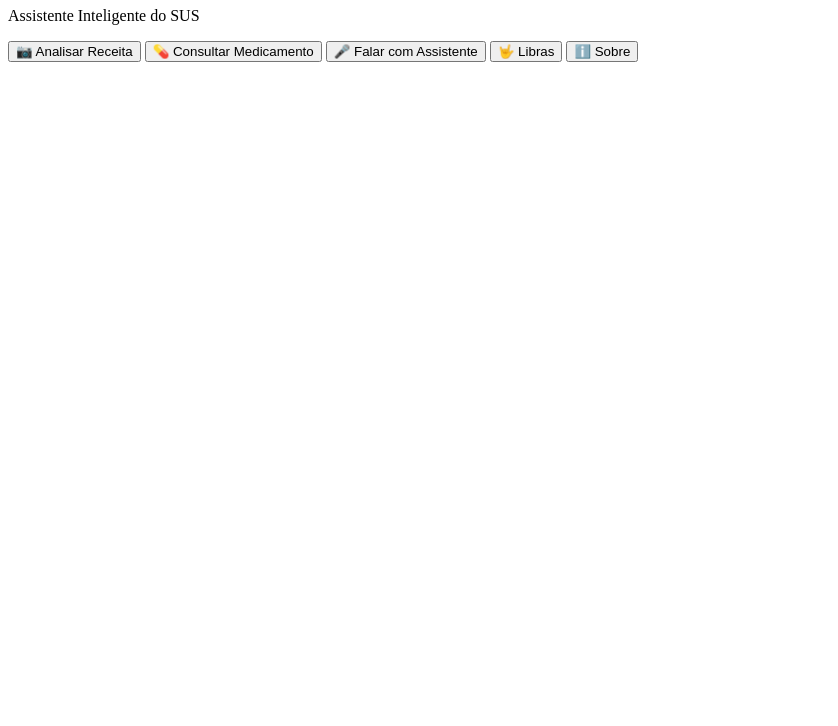
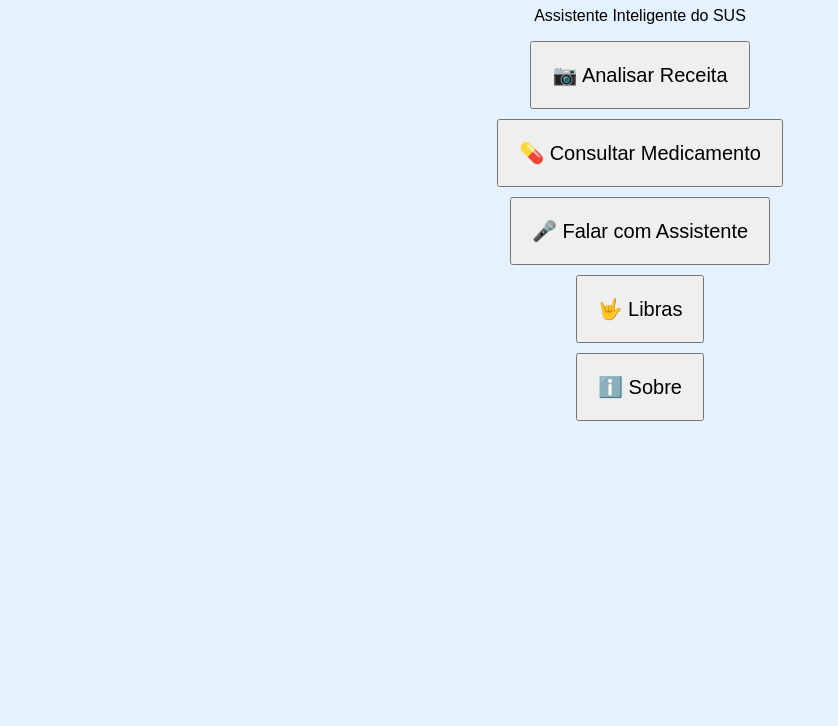
Before and after one commit to cristianecastelluci-cyber/validador-receitas, a plain HTML site: page index.html in a window 1280 px wide. Shown: the part 74-800 px from the top of the page, without its empty margins (0-838 px from the left). Drawn offline with Linux system fonts and the light colour scheme.

Commit message:
Update style.css

```diff
--- a/style.css
+++ b/style.css
@@ -1,29 +1,12 @@
-document.getElementById("receita").onclick=()=>{
-
-alert("Em breve: leitura automática da receita.");
-
+body {
+  background: #e3f2fd;
+  font-family: Arial;
+  text-align: center;
 }
 
-document.getElementById("medicamento").onclick=()=>{
-
-alert("Em breve: consulta dos medicamentos.");
-
+button {
+  display: block;
+  margin: 10px auto;
+  padding: 20px;
+  font-size: 20px;
 }
-
-document.getElementById("voz").onclick=()=>{
-
-alert("Em breve: assistente por voz.");
-
-}
-
-document.getElementById("libras").onclick=()=>{
-
-alert("Em breve: tradução para Libras.");
-
-}
-
-document.getElementById("sobre").onclick=()=>{
-
-alert("MEDASSIS IA\n\nVersão 1.0");
-
-}
```
